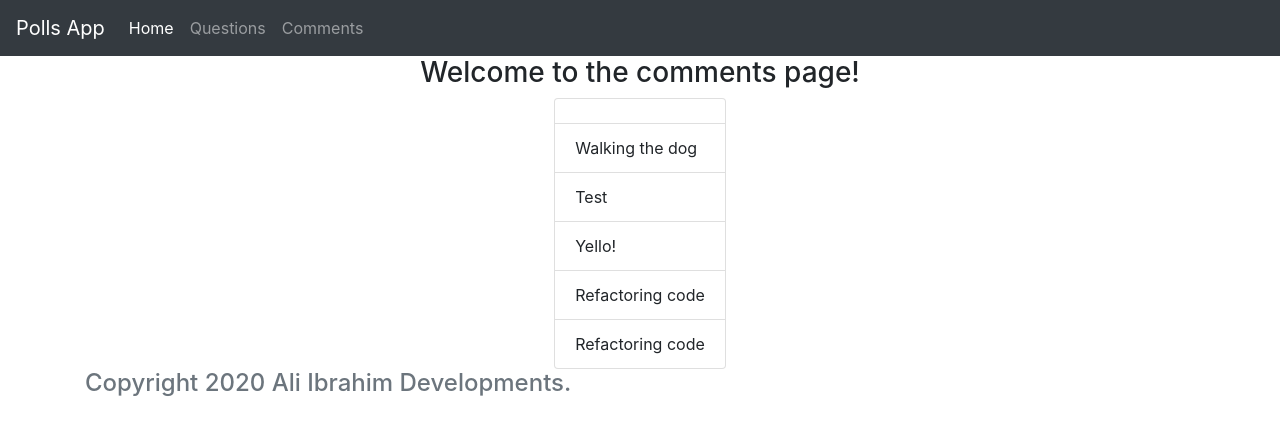
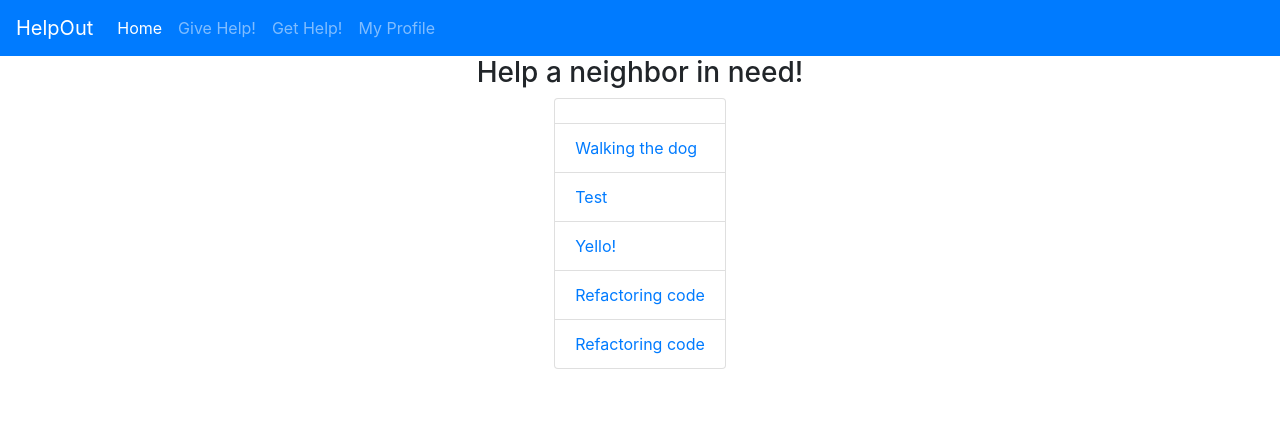
Before and after one commit to andrewlin0/HacksOfKindness, a Django app: page /HelpOut/postedRequests/ in a window 1280 px wide. Shown: the top 435 px of the page. Run offline with Django 3.2, Linux system fonts and the light colour scheme; data comes from the database, SQL or seed files in the repository; both versions use the stored data as it was after the commit; some libraries are stand-ins or nearby versions.

Commit message:
refactored css code

```diff
--- a/mysite/HelpOut/templates/HelpOut/requestslist.html
+++ b/mysite/HelpOut/templates/HelpOut/requestslist.html
@@ -8,37 +8,43 @@
 
   </head>
   <body>
-    <nav class="navbar navbar-expand-lg navbar-dark bg-dark">
-      <a class="navbar-brand" href="#">Polls App</a>
-      <button class="navbar-toggler" type="button" data-toggle="collapse" data-target="#navbarNavAltMarkup" aria-controls="navbarNavAltMarkup" aria-expanded="false" aria-label="Toggle navigation">
+    <nav class="navbar navbar-expand-lg navbar-dark bg-primary">
+      <a class="navbar-brand" href="#"><i class="fas fa-hands-helping"></i>HelpOut</a>
+      <button class="navbar-toggler" type="button" data-toggle="collapse" data-target="#navbarNav" aria-controls="navbarNav" aria-expanded="false" aria-label="Toggle navigation">
         <span class="navbar-toggler-icon"></span>
       </button>
-      <div class="collapse navbar-collapse" id="navbarNavAltMarkup">
-        <div class="navbar-nav">
-          <a class="nav-item nav-link active" href="#">Home <span class="sr-only">(current)</span></a>
-          <a class="nav-item nav-link" href="#">Questions</a>
-          <a class="nav-item nav-link" href="#">Comments</a>
-        </div>
+      <div class="collapse navbar-collapse" id="navbarNav">
+        <ul class="navbar-nav">
+          <li class="nav-item active">
+            <a class="nav-link" href="http://127.0.0.1:8000/HelpOut">Home <span class="sr-only">(current)</span></a>
+          </li>
+          <li class="nav-item">
+            <a class="nav-link" href="http://127.0.0.1:8000/HelpOut/postedRequests/">Give Help!</a>
+          </li>
+          <li class="nav-item">
+            <a class="nav-link" href="http://127.0.0.1:8000/HelpOut/gethelp/">Get Help!</a>
+          </li>
+          <li class="nav-item">
+            <a class="nav-link" href="#">My Profile</a>
+          </li>
+        </ul>
       </div>
-</nav>
-      <h3 style="text-align:center">Welcome to the comments page!</h3>
+    </nav>
+
+      <h3 style="text-align:center">Help a neighbor in need!</h3>
       <div class="d-flex justify-content-center">
       {% if latest_comment_list %}
           <ul class = "list-group">
           {% for comment in latest_comment_list %}
-              <li class="list-group-item">{{ comment.requestText }}</li>
+              <li class="list-group-item"><a href="https://www.youtube.com">{{ comment.requestText }}</a></li>
           {% endfor %}
           </ul>
       {% else %}
-          <p>No comments have been submitted yet.</p>
+          <p>Nobody needs help right now.</p>
       {% endif %}
       </div>
 
-      <footer class="footer">
-            <div class="container">
-              <h4 class="text-muted" >Copyright 2020 Ali Ibrahim Developments.</h4>
-            </div>
-          </footer>
+
 
 
 
```
Also changed, not shown: mysite/HelpOut/templates/HelpOut/request.html (+21 -16 lines), mysite/db.sqlite3.
